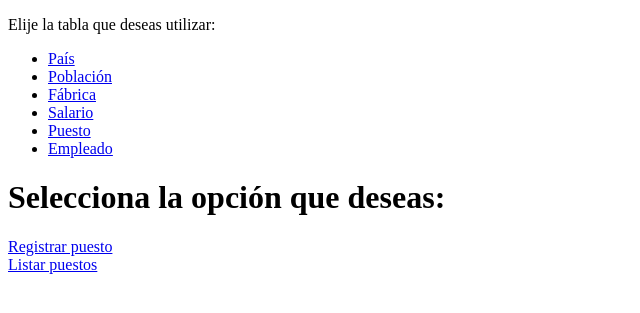
After one commit to Miguelit09/Repo_Django, a Django app: page /gestion/tabla_puesto/ in a window 1280 px wide. The commit adds this page. Shown: the top 313 px of the page, without its empty margins (0-640 px from the left). Run offline with Django 5.2, Linux system fonts and the light colour scheme.

Commit message:
Gestion_Empleados: Se creó CRUD para las tablas empleados y puestos

```diff
--- a/django/Gestion_Empleados/gestion/urls.py
+++ b/django/Gestion_Empleados/gestion/urls.py
@@ -16,11 +16,19 @@ urlpatterns = [
     path('registrar_salario/', views.registrar_salario, name="registrar_salario"),
     path('save_salario/', views.save_salario, name="save_salario"),
 
+    path('tabla_puesto/', views.tabla_puesto, name="tabla_puesto"),
     path('registrar_puesto/', views.registrar_puesto, name="registrar_puesto"),
     path('save_puesto/', views.save_puesto, name="save_puesto"),
+    path('listar_puestos/', views.listar_puestos, name="listar_puestos"),
+    path('formulario_editar_puesto/<int:id>/', views.formulario_editar_puesto, name="formulario_editar_puesto"),
+    path('editar_puesto/', views.editar_puesto, name="editar_puesto"),
+    path('eliminar_puesto/<int:id>', views.eliminar_puesto, name="eliminar_puesto"),
 
     path('tabla_empleado/', views.tabla_empleado, name="tabla_empleado"),
     path('registrar_empleado/', views.registrar_empleado, name="registrar_empleado"),
     path('save_empleado/', views.save_empleado, name="save_empleado"),
     path('listar_empleados/', views.listar_empleados, name="listar_empleados"),
+    path('formulario_editar_empleado/<int:id>/', views.formulario_editar_empleado, name="formulario_editar_empleado"),
+    path('editar_empleado/', views.editar_empleado, name="editar_empleado"),
+    path('eliminar_empleado/<int:id>', views.eliminar_empleado, name="eliminar_empleado"),
 ]
--- a/django/Gestion_Empleados/gestion/views.py
+++ b/django/Gestion_Empleados/gestion/views.py
@@ -6,6 +6,8 @@ from .models import Pais, Poblacion, Fabrica, Salario, Puesto, Empleado
 def index(request):
     return render(request, 'index.html', {})
 
+
+# PAIS
 def registrar_pais(request):
     return render(request, 'registrar_pais.html', {})
 
@@ -14,6 +16,7 @@ def save_pais(request):
     new_pais = Pais.objects.create(nombre_pais=nombre_pais)
     return HttpResponse(f"Se registró el país {new_pais.nombre_pais}.")
 
+# POBLACIÓN
 def registrar_poblacion(request):
     paises = Pais.objects.all()
     return render(request, 'registrar_poblacion.html', {
@@ -27,6 +30,8 @@ def save_poblacion(request):
     new_poblacion = Poblacion.objects.create(nombre_poblacion=nombre_poblacion, pais=pais)
     return HttpResponse(f"Se registró la población {new_poblacion.nombre_poblacion} localizada en {pais.nombre_pais}")
 
+
+# FABRICA
 def registrar_fabrica(request):
     poblaciones = Poblacion.objects.all()
     return render(request, 'registrar_fabrica.html', {
@@ -42,6 +47,7 @@ def save_fabrica(request):
     new_fabrica = Fabrica.objects.create(nombre_fabrica=nombre_fabrica, direccion_fabrica=direccion_fabrica, codigo_postal=codigo_postal, poblacion = poblacion)
     return HttpResponse(f"Se registró la fabrica {new_fabrica.nombre_fabrica} localizada en la población {poblacion.nombre_poblacion}")
 
+# SALARIO
 def registrar_salario(request):
     return render(request, 'registrar_salario.html', {})
 
@@ -58,6 +64,10 @@ def save_salario(request):
     new_salario = Salario.objects.create(valor_bruto_año=valor_bruto_año, extra_junio=extra_junio, extra_diciembre=extra_diciembre)
     return HttpResponse(f"Se registró el salario")
 
+# PUESTO
+
+def tabla_puesto(request):
+    return render(request, 'tabla_puesto.html', {})
 
 def registrar_puesto(request):
     salarios = Salario.objects.all()
@@ -73,8 +83,39 @@ def save_puesto(request):
     new_puesto = Puesto.objects.create(nombre_puesto=nombre_puesto, descripcion=descripcion, salario=salario)
     return HttpResponse(f"Se registró el puesto {new_puesto.nombre_puesto}.")
 
+def listar_puestos(request):
+    puestos = Puesto.objects.all()
+    return render(request, 'lista_puestos.html', {
+        'puestos': puestos
+    })
+
+def formulario_editar_puesto(request, id):
+    puesto = Puesto.objects.get(id=id)
+    salarios = Salario.objects.all()
+    return render(request, 'editar_puesto.html', {
+        'puesto': puesto,
+        'salarios': salarios,
+    })
 
 
+def editar_puesto(request):
+    puesto = Puesto.objects.get(id=request.POST['id'])
+    puesto.nombre_puesto = request.POST['nombre_puesto']
+    puesto.descripcion = request.POST['descripcion']
+    puesto.salario = Salario.objects.get(id=request.POST['salario_id'])
+
+    puesto.save()
+    return HttpResponse(f"Puesto con ID {puesto.id} actualizado.")
+
+def eliminar_puesto(request, id):
+    puesto = Puesto.objects.get(id=id)
+    puesto.delete()
+    return HttpResponse(f"Puesto con ID {id} eliminado.")
+
+
+
+
+# EMPLEADO
 def tabla_empleado(request):
     return render(request, 'tabla_empleado.html', {})
 
@@ -104,4 +145,30 @@ def listar_empleados(request):
         'empleados': empleados
     })
 
-# def editar_empleado(request):
+def formulario_editar_empleado(request, id):
+    empleado = Empleado.objects.get(id=id)
+    fabricas = Fabrica.objects.all()
+    puestos = Puesto.objects.all()
+    return render(request, 'editar_empleado.html', {
+        'empleado': empleado,
+        'fabricas': fabricas,
+        'puestos': puestos,
+    })
+
+
+def editar_empleado(request):
+    empleado = Empleado.objects.get(id=request.POST['id'])
+    empleado.nombre_empleado = request.POST['nombre_empleado']
+    empleado.documento = request.POST['documento']
+    empleado.email = request.POST['email']
+    empleado.direccion_empleado = request.POST['direccion_empleado']
+    empleado.fabrica = Fabrica.objects.get(id=request.POST['fabrica_id'])
+    empleado.puesto = Puesto.objects.get(id=request.POST['puesto_id'])
+
+    empleado.save()
+    return HttpResponse(f"Empleado con ID {empleado.id} actualizado.")
+
+def eliminar_empleado(request, id):
+    empleado = Empleado.objects.get(id=id)
+    empleado.delete()
+    return HttpResponse(f"Empleado con ID {id} eliminado.")
--- a/django/Gestion_Empleados/templates/layouts/partials/menu.html
+++ b/django/Gestion_Empleados/templates/layouts/partials/menu.html
@@ -14,7 +14,7 @@
       <a href="{% url "registrar_salario" %}">Salario</a>
     </li>
     <li>
-      <a href="{% url "registrar_puesto" %}">Puesto</a>
+      <a href="{% url "tabla_puesto" %}">Puesto</a>
     </li>
     <li>
       <a href="{% url "tabla_empleado" %}">Empleado</a>
--- a/django/Gestion_Empleados/templates/lista_empleados.html
+++ b/django/Gestion_Empleados/templates/lista_empleados.html
@@ -11,7 +11,7 @@
 <h1>Empleados registrados:</h1>
 <ul>
   {% for empleado in empleados %}
-  <li>ID: {{ empleado.id }} --- Nombre: {{ empleado.nombre_empleado }} --- <a href="#">Editar</a></li>
+  <li>ID: {{ empleado.id }} --- Nombre: {{ empleado.nombre_empleado }} --- <a href="{% url "formulario_editar_empleado" empleado.id %}">Editar</a> --- <a href="{% url "eliminar_empleado" empleado.id %}">Eliminar</a></li>
   {% endfor %}
 </ul>
 
--- /dev/null
+++ b/django/Gestion_Empleados/templates/tabla_puesto.html
@@ -0,0 +1,17 @@
+{% extends "layouts/app.html" %}
+
+{% load static %}
+
+{% block title %}
+<title>Tabla puesto</title>
+{% endblock title %}
+
+{% block opciones_tabla %}
+  <h1>Selecciona la opción que deseas:</h1>
+  <div>
+    <a href="{% url "registrar_puesto" %}">Registrar puesto</a>
+  </div>
+  <div>
+    <a href="{% url "listar_puestos" %}">Listar puestos</a>
+  </div>
+{% endblock opciones_tabla %}
```
Also changed, not shown: django/Gestion_Empleados/templates/editar_puesto.html (added, +14 -0 lines), django/Gestion_Empleados/templates/forms/form_editar_empleado.html (+9 -8 lines), django/Gestion_Empleados/templates/forms/form_editar_puesto.html (added, +27 -0 lines), django/Gestion_Empleados/templates/lista_puestos.html (added, +18 -0 lines), django/Gestion_Empleados/db.sqlite3.
